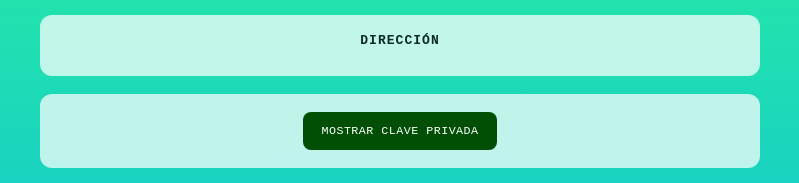
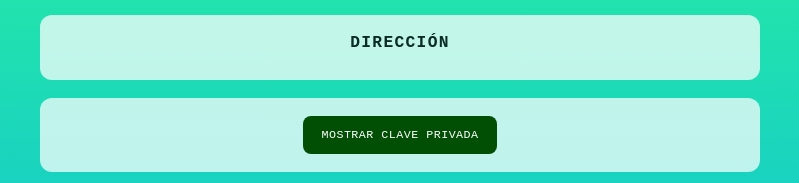
Before and after one commit to julio899/Blockchain-Open-Source-Wallet-Generator, a website with bundled scripts: page index.html in a window 1280 px wide. Shown: the part 207-390 px from the top of the page, 240-1039 px from the left. Built offline with nearby package versions, Linux system fonts and the light colour scheme.

Commit message:
style: separa la jerarquía tipográfica de la web
El h2 estaba a 1em, igual que el cuerpo, así que el título de sección no se
distinguía. Ahora 20px frente a los 16px del cuerpo y los 32px del h1: pasos
de 1.25x y 1.6x.

```diff
--- a/styles.css
+++ b/styles.css
@@ -24,7 +24,8 @@ h1 {
 }
 
 h2 {
-	font-size: 1em;
+	/* 20px frente a los 16px del cuerpo: un paso claro sin competir con el h1. */
+	font-size: 1.25em;
 	text-transform: uppercase;
 	letter-spacing: 0.08em;
 	margin-bottom: 8px;
```
